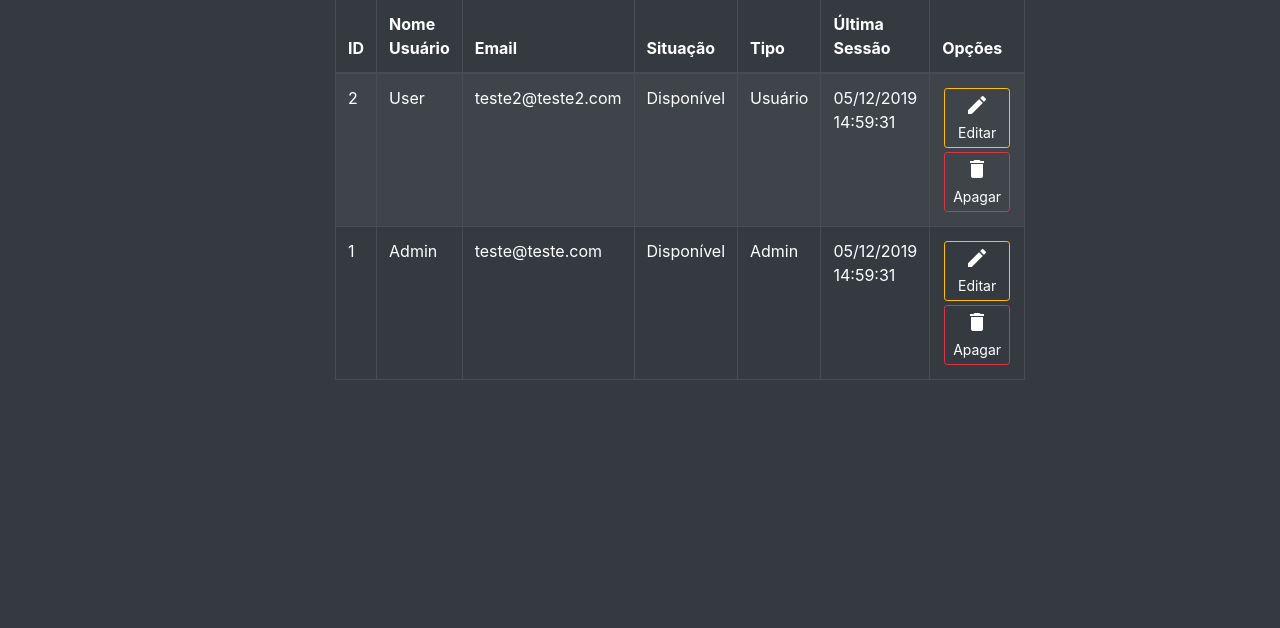
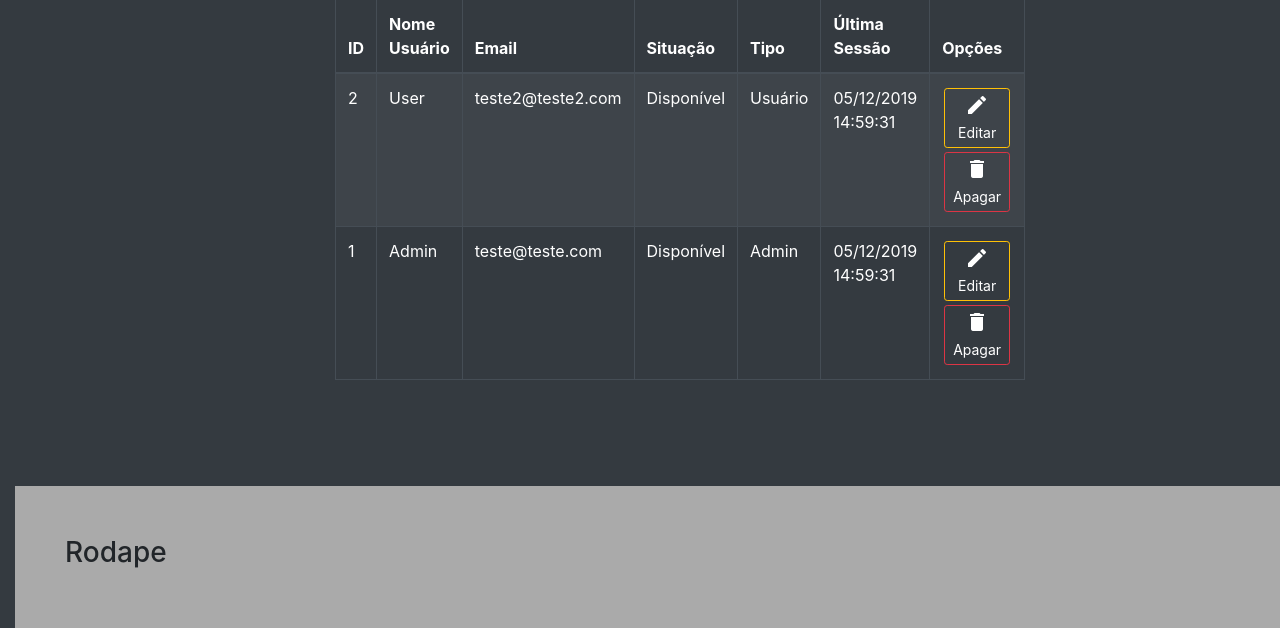
Before and after one commit to NFDeap/sislogin, a PHP site: page /corpo.php in a window 1280 px wide. Shown: the part 172-800 px from the top of the page. Run offline with PHP 8.4, Linux system fonts and the light colour scheme; a user stored in the database is signed in; data comes from the database, SQL or seed files in the repository.

Commit message:
Correção do rodapé

```diff
--- a/sislogin/corpo.php
+++ b/sislogin/corpo.php
@@ -62,8 +62,8 @@ include_once("cabecalhoAdmin.php");
 
         </div>
     </div>
-</div>
 
+    <!-- </div> -->
 
 <?php
 include_once("rodape.php");
--- a/sislogin/css/style.css
+++ b/sislogin/css/style.css
@@ -1,3 +1,11 @@
+
+
+*  {
+    margin:0;
+    padding:0;
+}
+
+/* html, body {height:100%;} */
 
 
 .navAdmin{
@@ -9,9 +17,17 @@
 }
 
 table tbody tr th .btnTable{
-    margin:10px;
+    /* margin:10px; */
 }
 
 .btn{
     margin:2px;
 }
+
+.bg-footer{
+    background-color: rgb(170, 170, 170);
+    padding:50px;
+    position:absolute;
+    bottom:0;
+    width:100%;
+}
--- a/sislogin/index.php
+++ b/sislogin/index.php
@@ -15,6 +15,9 @@ $validacoes = new Validacoes();
 <link href="https://stackpath.bootstrapcdn.com/bootstrap/4.3.1/css/bootstrap.min.css" rel="stylesheet" integrity="sha384-ggOyR0iXCbMQv3Xipma34MD+dH/1fQ784/j6cY/iJTQUOhcWr7x9JvoRxT2MZw1T" crossorigin="anonymous">
 <!-- Carregando a fonte Material Design para visualização dos ícones do Google Fonts -->
 <link href="https://fonts.googleapis.com/icon?family=Material+Icons" rel="stylesheet">
+
+<link rel="stylesheet" type="text/css" href="css/style.css">
+
 </head>
 <body class="bg-dark">
 
--- a/sislogin/rodape.php
+++ b/sislogin/rodape.php
@@ -1,3 +1,24 @@
+
+<br>
+
+<footer>
+
+    <div class="container-fluid bg-footer">
+
+        <div class="row">
+
+            <div class="col-12">
+                <h3>Rodape</h3>
+            </div>
+
+        </div>
+
+    </div>
+
+</footer>
+
+</div>
+
 <script src="https://code.jquery.com/jquery-3.4.1.slim.min.js" integrity="sha384-J6qa4849blE2+poT4WnyKhv5vZF5SrPo0iEjwBvKU7imGFAV0wwj1yYfoRSJoZ+n" crossorigin="anonymous"></script>
 <script src="https://cdn.jsdelivr.net/npm/popper.js@1.16.0/dist/umd/popper.min.js" integrity="sha384-Q6E9RHvbIyZFJoft+2mJbHaEWldlvI9IOYy5n3zV9zzTtmI3UksdQRVvoxMfooAo" crossorigin="anonymous"></script>
 <script src="https://stackpath.bootstrapcdn.com/bootstrap/4.4.0/js/bootstrap.min.js" integrity="sha384-3qaqj0lc6sV/qpzrc1N5DC6i1VRn/HyX4qdPaiEFbn54VjQBEU341pvjz7Dv3n6P" crossorigin="anonymous"></script>
```
Lines whose indentation alone changed are shown as unchanged.
